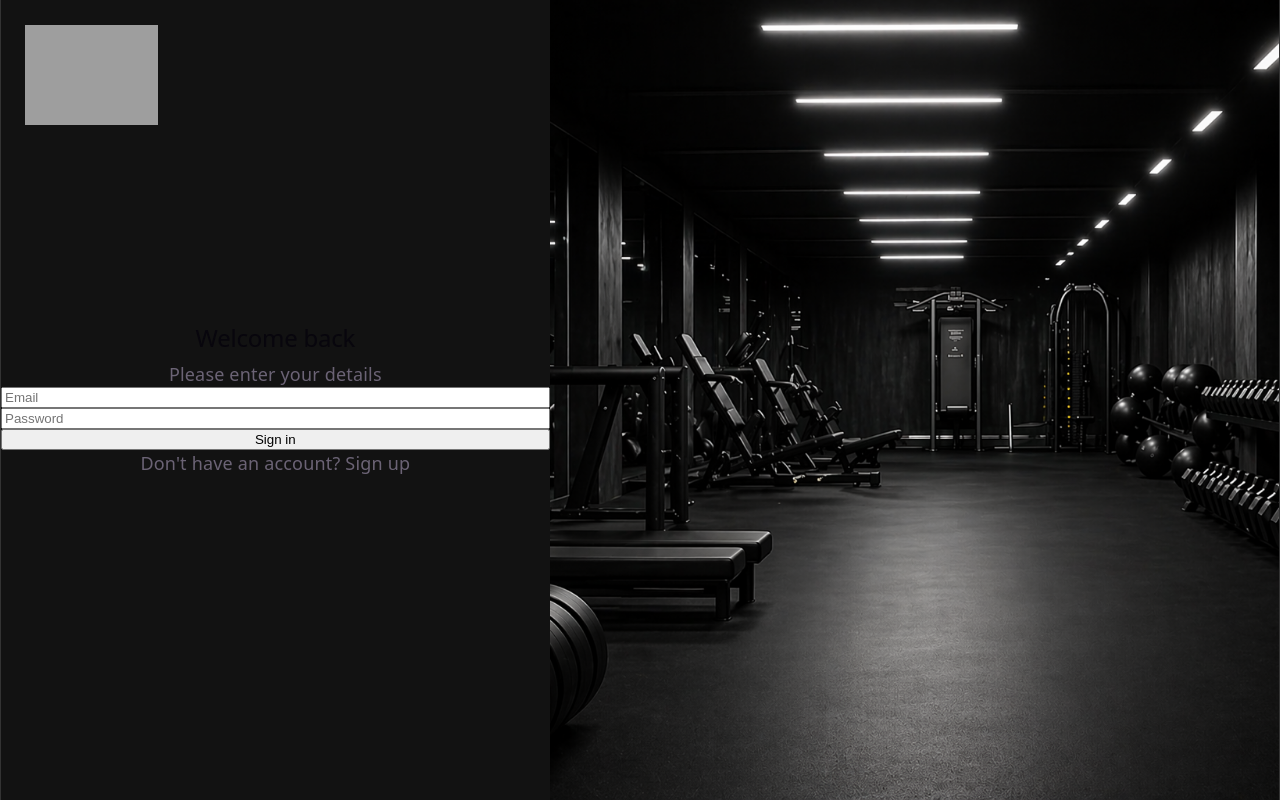
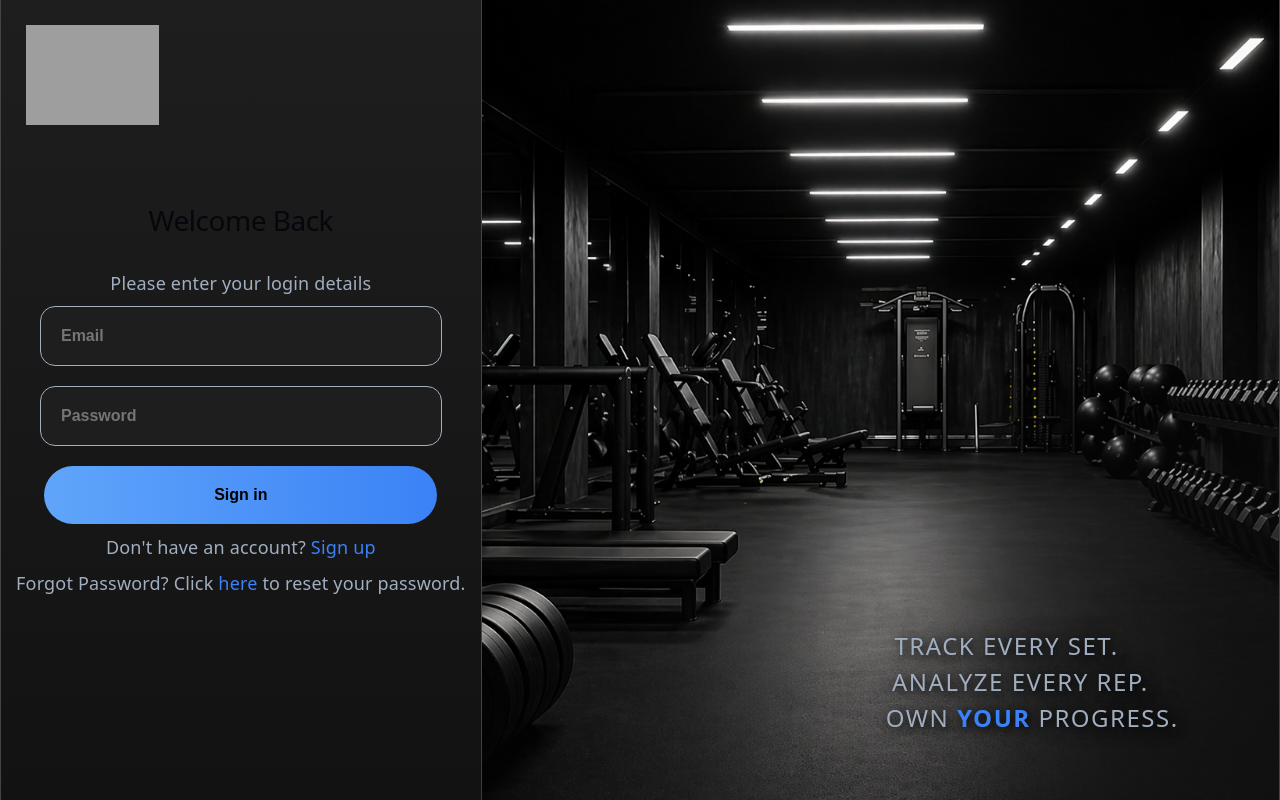
Before and after one commit to rstrauman/workout-tracker, a React (Vite) app: page / in a window 1280 px wide. Built offline with nearby package versions, Linux system fonts and the light colour scheme; no server answers; grey boxes are pictures that could not be loaded.

Commit message:
finished styling for login page

```diff
--- a/src/pages/Login/Login-Form.jsx
+++ b/src/pages/Login/Login-Form.jsx
@@ -5,20 +5,27 @@ import darkGym from "../../assets/Gym_Background.png";
 function LoginForm({ setEmail, setPassword, handleLogin, toggle }) {
   return (
     <div className={styles.formCard}>
-      <img src={logo} alt="SRP Fitness Logo" className={styles.logo} />
+      <img src={logo} alt="SRP Fitness Logo" className={styles.logo}/>
       <div className={styles.loginDetails}>
-        <h2>Welcome back</h2>
-        <p className={styles.subtitle}>Please enter your details</p>
-        <input type="email" placeholder="Email" onChange={(e) => setEmail(e.target.value)} />
-        <input type="password" placeholder="Password" onChange={(e) => setPassword(e.target.value)} />
+        <h2>Welcome Back</h2>
+        <p className={styles.subtitle}>Please enter your login details</p>
+        <input type="email" placeholder="Email" onChange={(e) => setEmail(e.target.value)}/>
+        <input type="password" placeholder="Password" onChange={(e) => setPassword(e.target.value)}/>
         <button className={styles.mainBtn} onClick={handleLogin}>Sign in</button>
         <p className={styles.toggleText}>
           Don't have an account? <span onClick={toggle}>Sign up</span>
         </p>
+        <p className={styles.toggleText}>
+          Forgot Password? Click <span onClick={toggle}>here</span> to reset your password.
+        </p>
       </div>
       <div className={styles.rightImage}>
         <img src={darkGym} alt="Gym Background" />
-        <div className={styles.gradientOverlay}></div>
+        <div className={styles.imageOverlay}>
+            <p>Track every set.</p>
+            <p>Analyze every rep.</p>
+            <p>Own <span>your</span> progress.</p>
+        </div>
       </div>
     </div>
   );
--- a/src/pages/Login/Login.module.css
+++ b/src/pages/Login/Login.module.css
@@ -4,7 +4,9 @@
     --text-main: #ffffff;
     --text-muted: #a0aec0;
     --accent: #3b82f6;
-    --border: #333333;
+    --accent-light: #60a5fa;
+    --accent-hover: #2563eb;
+    --border: #444;
 }
 
 body {
@@ -46,14 +48,24 @@ body {
     flex-direction: row;
     margin: 0;
     padding: 0;
+    overflow: hidden;
+    position: relative;
 }
 
 .loginDetails {
-  flex: 3;
-  background-color: var(--bg-deep);
-  display: flex;
-  flex-direction: column;
-  justify-content: center;
+    outline: none;
+    border: none;
+    flex: 3;
+    background: linear-gradient(
+        180deg,
+        var(--bg-surface),
+        var(--bg-deep)
+    );
+    display: flex;
+    flex-direction: column;
+    justify-content: center;
+    place-items: center;
+    border-right: 1px solid var(--border);
 }
 
 .logo {
@@ -64,11 +76,15 @@ body {
     left: 25px;
 }
 
-/* Right Side (The "Login Form" side) */
+h2 {
+    font-size: 28px;
+    letter-spacing: -0.5px;
+}
+
 .rightImage {
-  flex: 4;            /* The "4" in a 60/40 split */
+  flex: 5;
   height: 100%;
-  background-color: #ffffff; /* Or your preferred surface color */
+  background-color: #ffffff;
 }
 
 .rightImage img {
@@ -76,3 +92,130 @@ body {
   height: 100%;
   object-fit: cover;
 }
+
+.rightImage::after {
+    content: '';
+    position: absolute;
+    top: 0;
+    left: 0;
+    width: 100%;
+    height: 100%;
+    background: linear-gradient(
+        to top left,
+        rgba(18, 18, 18, 0.8) 0%,
+        rgba(18, 18, 18, 0) 40%
+    );
+    pointer-events: none;
+}
+
+.subtitle {
+    color: var(--text-muted);
+    padding-top: 25px;
+    padding-bottom: 10px;
+}
+
+input[type = "email"], input[type = "password"] {
+    width: 75%;
+    background-color: var(--bg-surface);
+    padding: 20px;
+    border-radius: 15px;
+    font-size: 16px;
+    font-weight: 550;
+    border: 1px solid var(--text-muted);
+    transition: all 0.25s ease-in-out;
+}
+
+input[type = "email"] {
+    margin-bottom: 20px;
+}
+
+input[type = "email"]:hover, input[type = "password"]:hover {
+    outline: none;
+    border-color: var(--border);
+}
+
+input[type = "email"]:focus, input[type = "password"]:focus {
+    outline: none;
+    border-color: var(--accent);
+}
+
+.mainBtn {
+    width: 82%;
+    margin-top: 20px;
+    padding: 20px;
+    background: linear-gradient(
+        90deg,
+        var(--accent-light),
+        var(--accent)
+    );
+    outline: none;
+    border: none;
+    border-radius: 50px;
+    font-size: 16px;
+    font-weight: 550;
+    transition: all 0.25s ease-in-out;
+}
+
+.mainBtn:hover {
+    cursor: pointer;
+    background: linear-gradient(
+        90deg,
+        var(--accent-hover),
+        var(--accent)
+    );
+    transform: translateY(-1px);
+}
+
+button:active {
+  transform: translateY(0px);
+}
+
+.toggleText {
+    color: var(--text-muted);
+    padding-top: 10px;
+}
+
+.toggleText span {
+    display: inline-block;
+    color: var(--accent);
+    font-weight: 500;
+    transition: all 0.25s ease-in-out;
+}
+
+.toggleText span:hover {
+    transform: scale(1.1);
+    cursor: pointer;
+    font-weight: 550;
+}
+
+.imageOverlay {
+    position: absolute;
+    bottom: 8%;
+    right: 8%;
+    display: flex;
+    flex-direction: column;
+    align-items: flex-end;
+    text-align: right;
+    z-index: 1;
+}
+
+.imageOverlay p {
+    color: var(--text-muted);
+    font-size: 24px;
+    font-weight: 350;
+    text-transform: uppercase;
+    letter-spacing: 1.5px;
+    margin: 5px 0;
+    transition: all 0.3s ease;
+    text-shadow: 2px 2px 10px rgba(0, 0, 0, 0.9),
+                 0px 0px 20px rgba(0, 0, 0, 0.5);
+}
+
+.imageOverlay p span {
+    color: var(--accent);
+    font-weight: 625;
+}
+
+.imageOverlay p:nth-child(1) { margin-right: 60px; }
+.imageOverlay p:nth-child(2) { margin-right: 30px; }
+.imageOverlay p:nth-child(3) { margin-right: 0; }
```
